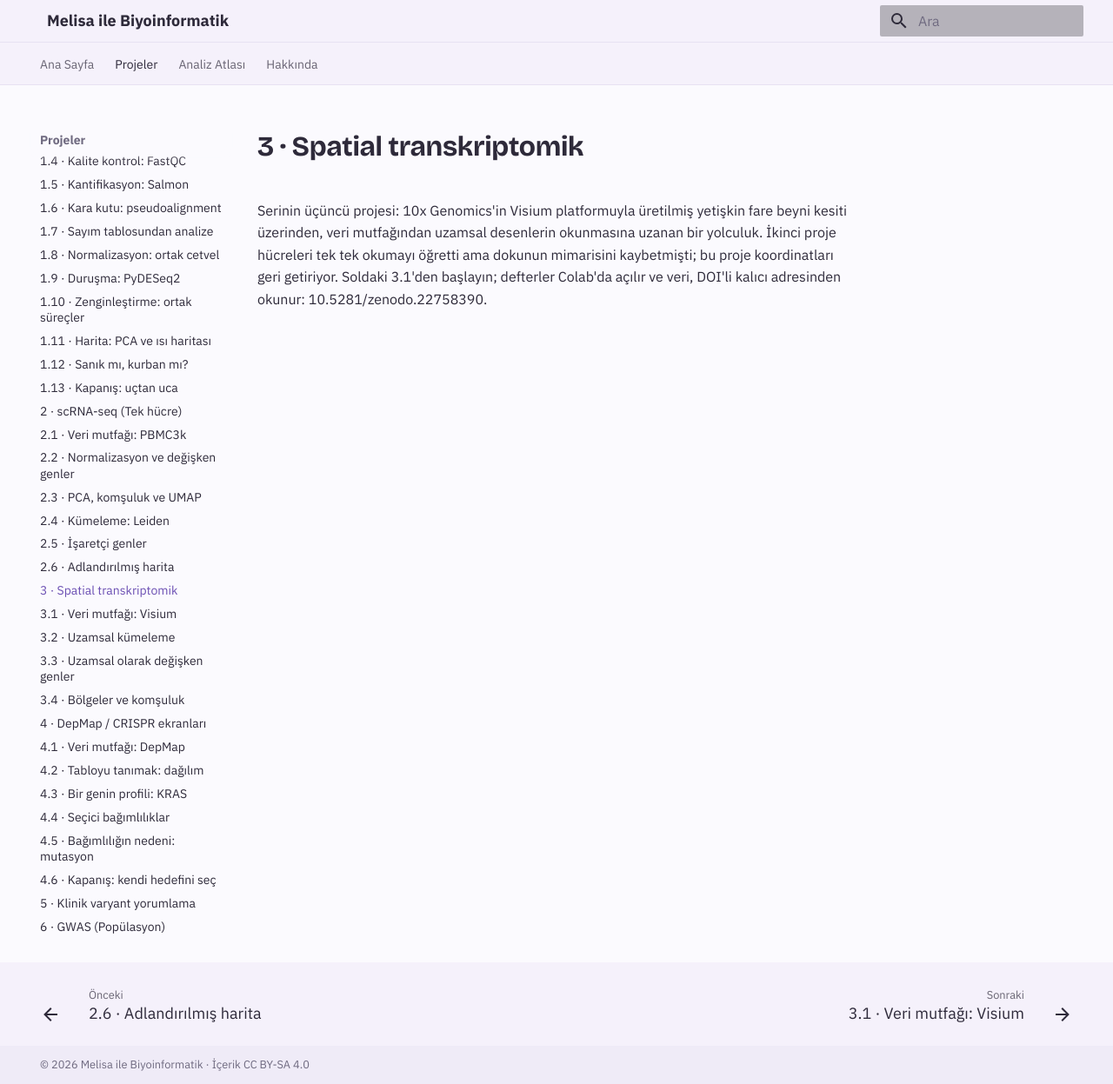
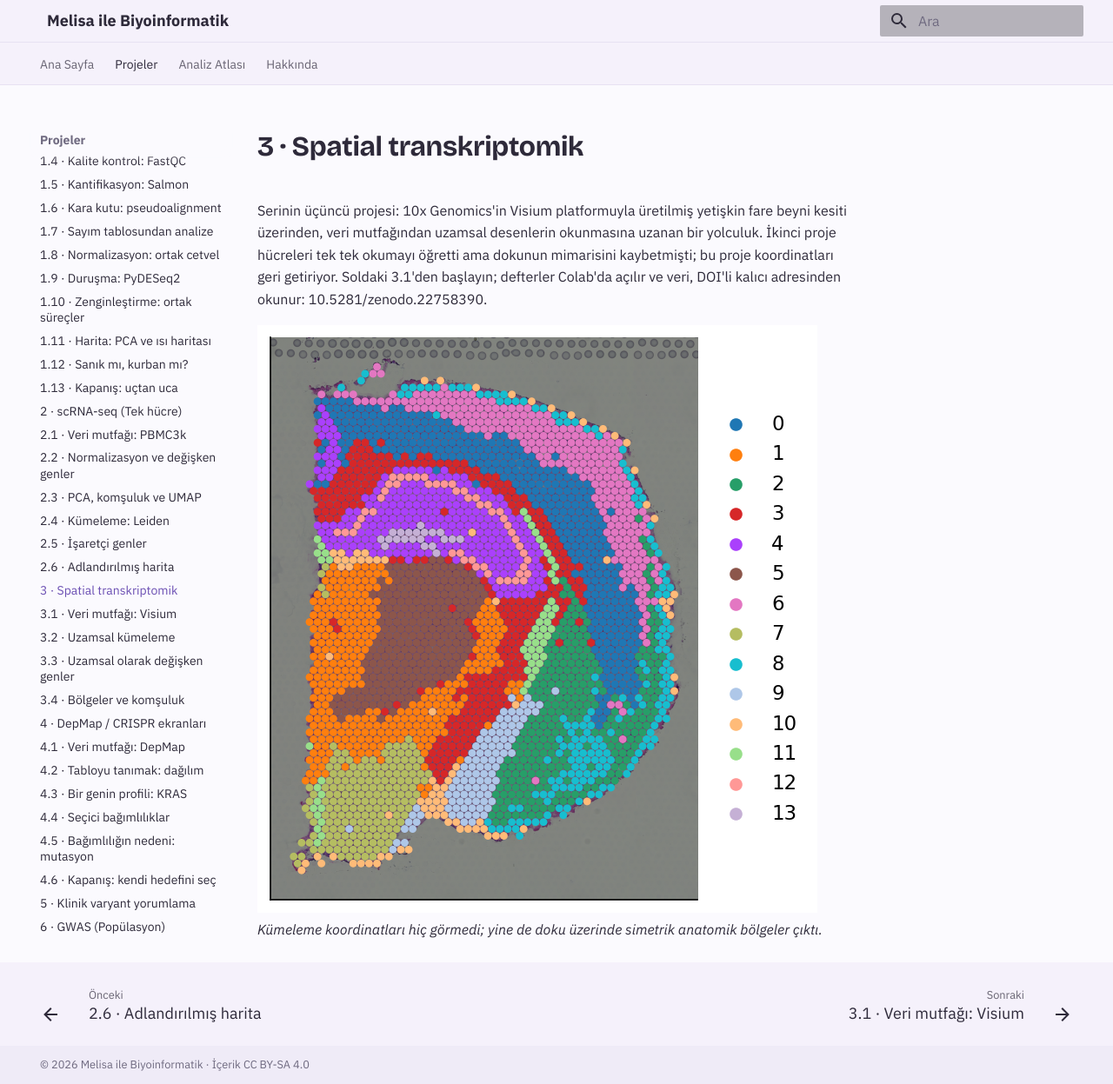
Before and after one commit to melissa-04/melisayla-biyoinformatik, an MkDocs documentation site: the page built from docs/projeler/spatial.md, in a window 1280 px wide and 1247 px high. Shown: the whole window at 87% size. Built offline with MkDocs 1.6.1 and Material for MkDocs 9.7.7, drawn with Linux system fonts in a browser that asks for light colours.

Commit message:
Enhance spatial.md with project details and image
Added an introduction and image to the spatial transcriptomics project.

```diff
--- a/docs/projeler/spatial.md
+++ b/docs/projeler/spatial.md
@@ -1,3 +1,6 @@
 # 3 · Spatial transkriptomik
 
 Serinin üçüncü projesi: 10x Genomics'in Visium platformuyla üretilmiş yetişkin fare beyni kesiti üzerinden, veri mutfağından uzamsal desenlerin okunmasına uzanan bir yolculuk. İkinci proje hücreleri tek tek okumayı öğretti ama dokunun mimarisini kaybetmişti; bu proje koordinatları geri getiriyor. Soldaki 3.1'den başlayın; defterler Colab'da açılır ve veri, DOI'li kalıcı adresinden okunur: 10.5281/zenodo.22758390.
+
+![Visium kesitinde Leiden kümeleri](gorseller/04_doku_kumeler.png)
+*Kümeleme koordinatları hiç görmedi; yine de doku üzerinde simetrik anatomik bölgeler çıktı.*
```
